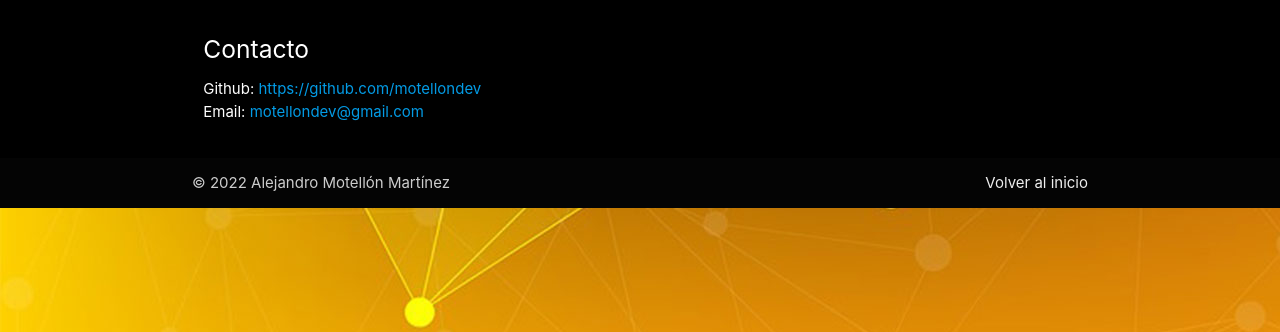
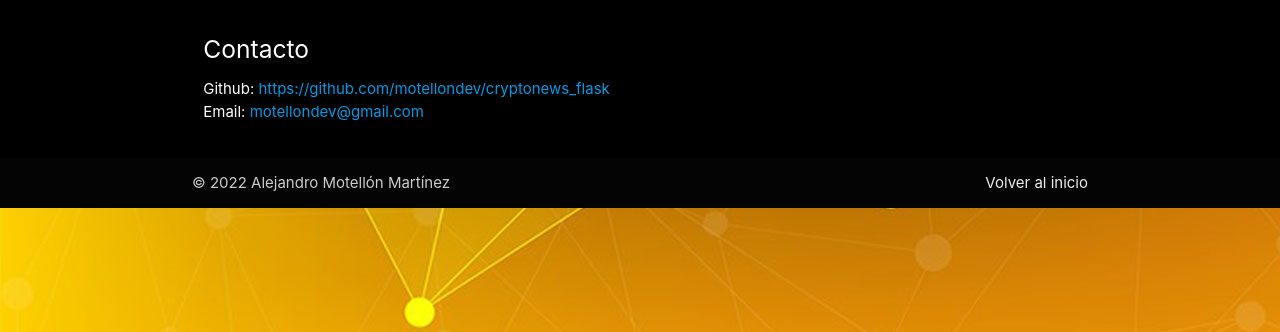
Before and after one commit to motellondev/cryptonews_flask, a Flask app: template templates/index.html in a window 1280 px wide. Shown: the part 64-396 px from the top of the page. Run offline with Flask 2, Linux system fonts and the light colour scheme; the template is opened without the code that fills it, so the values that code supplies are empty.

Commit message:
Update index.html

```diff
--- a/templates/index.html
+++ b/templates/index.html
@@ -22,7 +22,7 @@
               <a href="#" class="brand-logo">Criptonoticias</a>
               <ul class="right hide-on-med-and-down">
                 <li><a class="btn yellow lighten-1" href="mailto::motellondev@gmail.com">Email</a></li>
-                <li><a class="btn yellow lighten-1" href="https://github.com/motellondev">Github</a></li>
+                <li><a class="btn yellow lighten-1" href="https://github.com/motellondev/cryptonews_flask">Github</a></li>
               </ul>
             </div>
           </nav>
@@ -62,7 +62,7 @@
                 <div class="col l6 s12">
                     <h5>Contacto</h5>
                     <ul>
-                        <li> Github: <a href="https://github.com/motellondev">https://github.com/motellondev</a></li>
+                        <li> Github: <a href="https://github.com/motellondev/cryptonews_flask">https://github.com/motellondev/cryptonews_flask</a></li>
                         <li>Email: <a href="mailto::motellondev@gmail.com">motellondev@gmail.com</a></li>
                     </ul>
                 </div>
```
